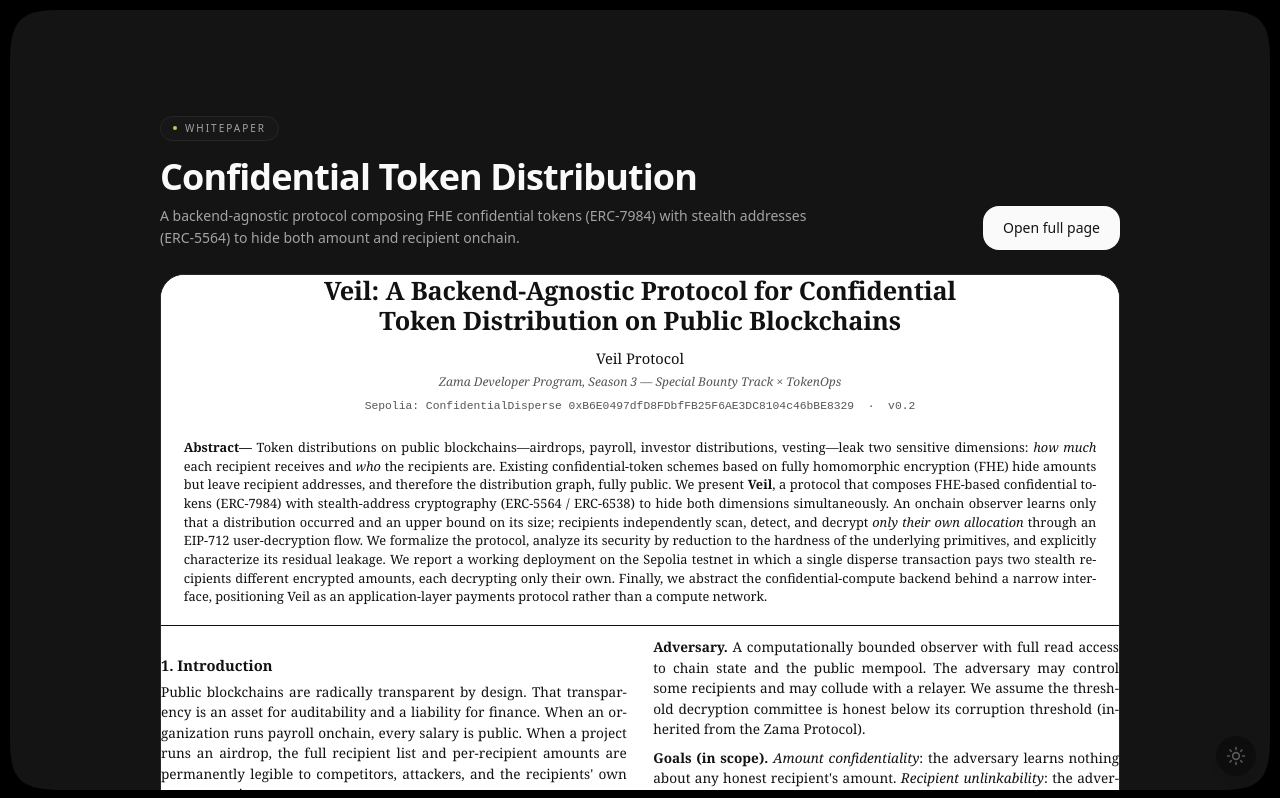
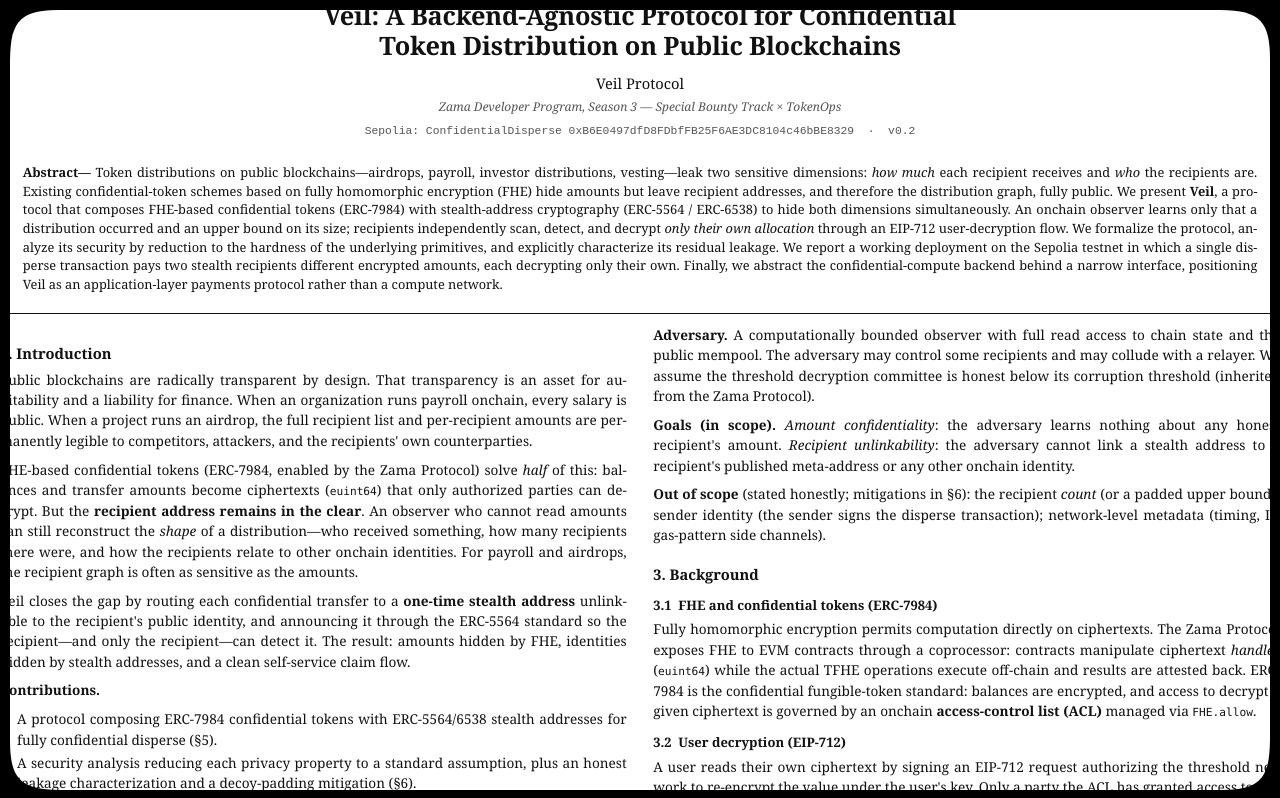
Before and after one commit to Venkat5599/zama, a Next.js app in the folder frontend/: page /whitepaper in a window 1280 px wide. Shown: the top 798 px of the page. Built offline with nearby package versions, Linux system fonts and the light colour scheme; what wagmi would draw is missing.

Commit message:
Whitepaper: full-screen iframe view

```diff
--- a/frontend/app/whitepaper/page.tsx
+++ b/frontend/app/whitepaper/page.tsx
@@ -8,38 +8,12 @@
 
 export default function WhitepaperPage() {
   return (
-    <main className="mx-auto w-full max-w-5xl px-5 pt-28 pb-16 sm:px-8">
-      <div className="mb-6 flex flex-wrap items-end justify-between gap-4">
-        <div>
-          <span className="inline-flex items-center gap-2 rounded-full border border-border bg-muted px-3 py-1 text-[10px] font-medium uppercase tracking-[0.2em] text-muted-foreground">
-            <span className="h-1 w-1 rounded-full bg-accent" />
-            Whitepaper
-          </span>
-          <h1 className="mt-4 text-3xl font-semibold tracking-tight text-foreground sm:text-4xl">
-            Confidential Token Distribution
-          </h1>
-          <p className="mt-2 max-w-2xl text-sm leading-relaxed text-muted-foreground">
-            A backend-agnostic protocol composing FHE confidential tokens (ERC-7984) with
-            stealth addresses (ERC-5564) to hide both amount and recipient onchain.
-          </p>
-        </div>
-        <a
-          href="/whitepaper.html"
-          target="_blank"
-          rel="noopener noreferrer"
-          className="rounded-2xl bg-foreground px-5 py-3 text-sm font-medium text-background transition-opacity hover:opacity-90"
-        >
-          Open full page
-        </a>
-      </div>
-
-      <div className="overflow-hidden rounded-3xl border border-border bg-white">
-        <iframe
-          src="/whitepaper.html"
-          title="Veil Whitepaper"
-          className="h-[85vh] w-full"
-        />
-      </div>
+    <main className="fixed inset-0 z-50 bg-white">
+      <iframe
+        src="/whitepaper.html"
+        title="Veil Whitepaper"
+        className="h-full w-full border-0"
+      />
     </main>
   );
 }
```
